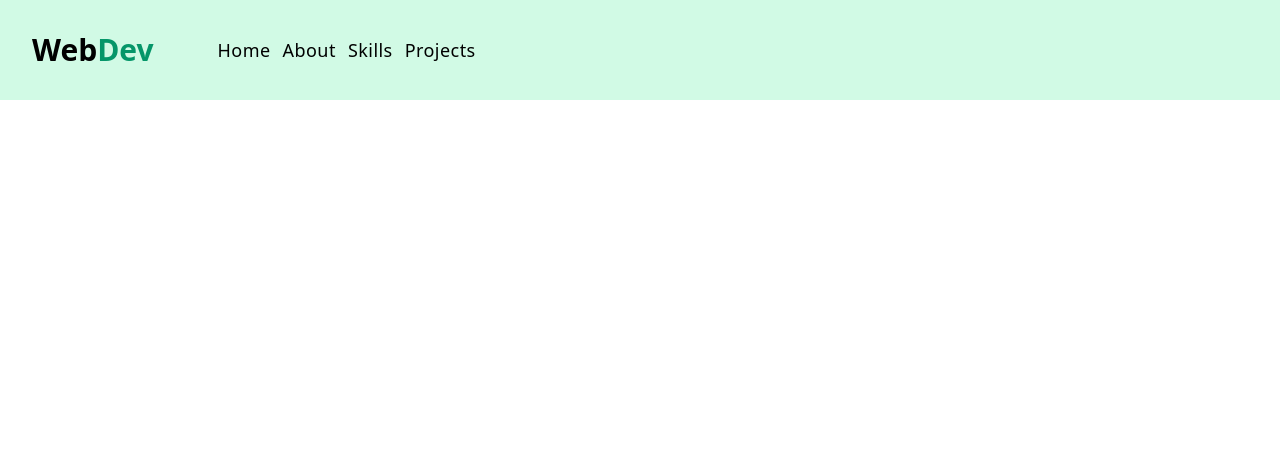
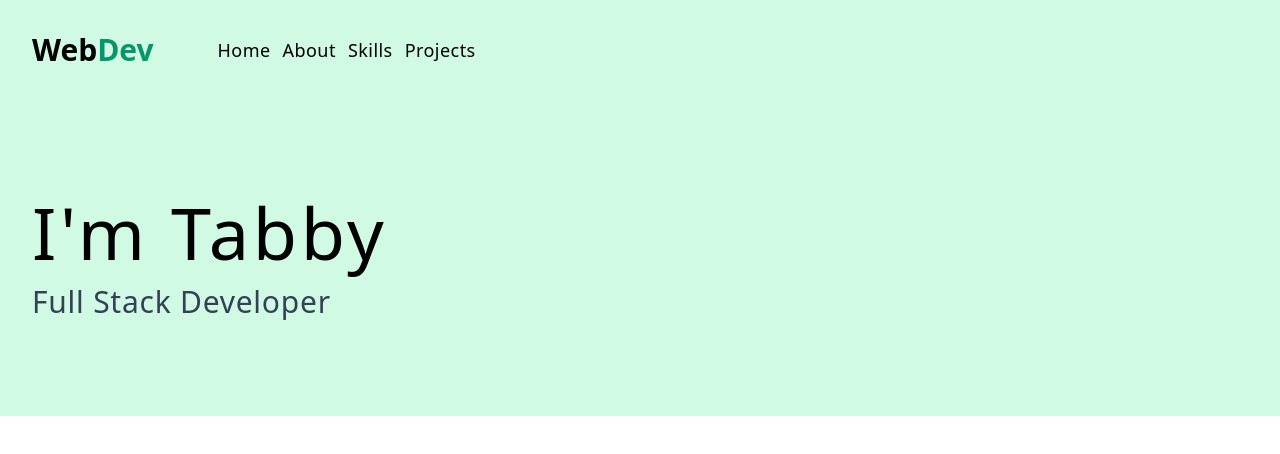
Before and after one commit to tabby-lab/Tabby-Garcia-Portfolio, a React (Vite) app: page / in a window 1280 px wide. Shown: the top 454 px of the page. Built offline with nearby package versions, Linux system fonts and the light colour scheme.

Commit message:
updates to hero

```diff
--- a/src/App.jsx
+++ b/src/App.jsx
@@ -1,12 +1,13 @@
 import React from 'react'
 import Navbar from './components/Navbar'
+import Hero from './components/Hero'
 
 
 const App = () => {
   return (
     <>
       <Navbar />
-
+      <Hero />
     </>
   )
 }
```
